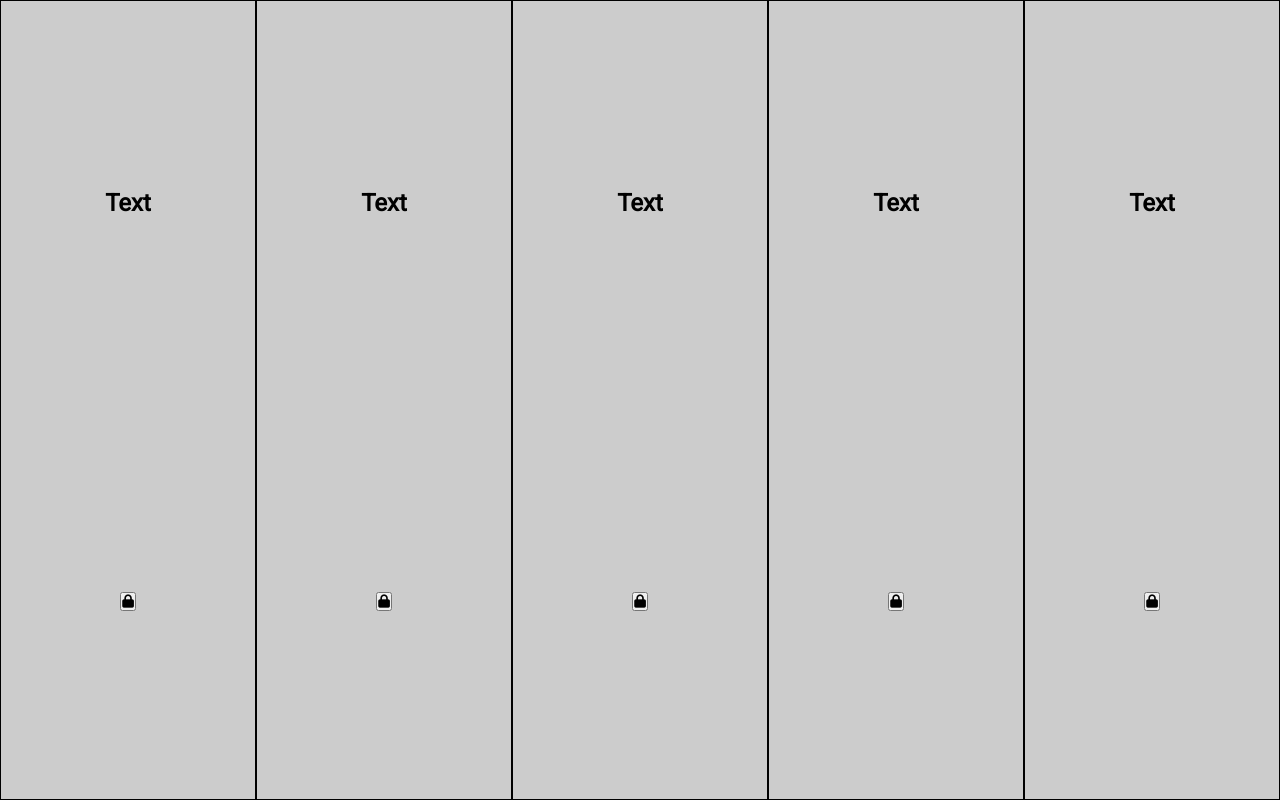
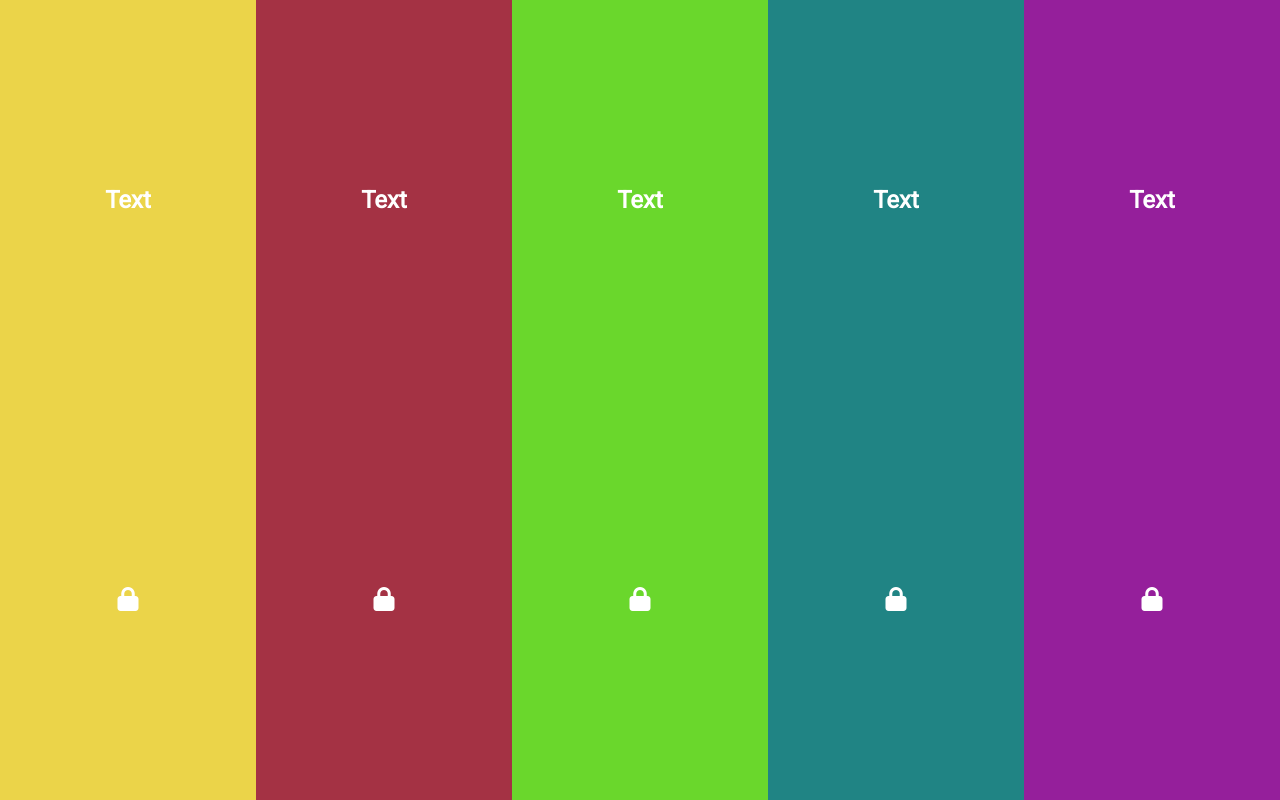
Before and after one commit to Diman-ko/colorous-2024-08, a plain HTML site: page index.html in a window 1280 px wide. Drawn offline with Linux system fonts and the light colour scheme.

Commit message:
feat: start main.js

```diff
--- a/index.html
+++ b/index.html
@@ -12,6 +12,10 @@
     <link rel="stylesheet" href="https://cdnjs.cloudflare.com/ajax/libs/font-awesome/6.6.0/css/all.min.css"
           integrity="sha512-Kc323vGBEqzTmouAECnVceyQqyqdsSiqLQISBL29aUW4U/M7pSPA/gEUZQqv1cwx4OnYxTxve5UMg5GT6L4JJg=="
           crossorigin="anonymous" referrerpolicy="no-referrer"/>
+    <link rel="apple-touch-icon" sizes="180x180" href="./icon/apple-touch-icon.png">
+    <link rel="icon" type="image/png" sizes="32x32" href="/icon/favicon-32x32.png">
+    <link rel="icon" type="image/png" sizes="16x16" href="/icon/favicon-16x16.png">
+    <link rel="manifest" href="/icon/site.webmanifest">
     <link rel="stylesheet" href="./style/style.css">
     <script src="src/main.js" defer></script>
 </head>
@@ -19,8 +23,8 @@
 <div class="col">
     <h2>Text</h2>
     <button>
-<!--        <i class="fa-duotone fa-solid fa-lock-open"></i>-->
         <i class="fa-solid fa-lock"></i>
+        <!--        <i class="fa-duotone fa-solid fa-lock-open"></i>-->
     </button>
 </div>
 <div class="col">
--- a/src/main.js
+++ b/src/main.js
@@ -0,0 +1,21 @@
+const cols = document.querySelectorAll('.col')
+
+function generateRandomColor() {
+    // RGB
+
+    const hexCods = '01234456789ABCDEF'
+
+    color = ""
+
+    for (let i = 0; i < 6; i++) {
+        color += hexCods[Math.floor(Math.random() * hexCods.length)]
+    }
+    return '#' + color
+}
+function setRenderColors() {
+    cols.forEach(col => {
+        col.style.background = generateRandomColor()
+    })
+}
+
+setRenderColors()
--- a/style/style.css
+++ b/style/style.css
@@ -17,11 +17,39 @@ body {
 }
 
 .col {
-    border: 1px solid black;
+    /*border: 1px solid black;*/
     flex: 1;
-    background: #ccc;
+    /*background: darkred;*/
     display: flex;
     flex-direction: column;
     justify-content: space-around;
     align-items: center;
 }
+
+.col h2 {
+    padding: 10px;
+    color: white;
+    border-radius: 8px;
+    transition: background 0.3s;
+}
+
+.col h2:hover {
+    background: rgba(0,0,0,0.1);
+    cursor: pointer;
+
+}
+
+.col button {
+    padding: 10px;
+    border-radius: 10px;
+    border: none;
+    background: transparent;
+    font-size: 1.5rem;
+    color: white;
+}
+
+.col button:hover {
+    background: rgba(0,0,0,0.1);
+    cursor: pointer;
+    transition: 0.3s;
+}
```
Also changed, not shown: icon/NIKITANA-3811-54-16-134.jpg (added), icon/android-chrome-512x512.png (added), icon/apple-touch-icon.png (added), icon/favicon-16x16.png (added), icon/favicon-32x32.png (added), icon/favicon.ico (added), icon/icon.txt (added), icon/site.webmanifest (added).
